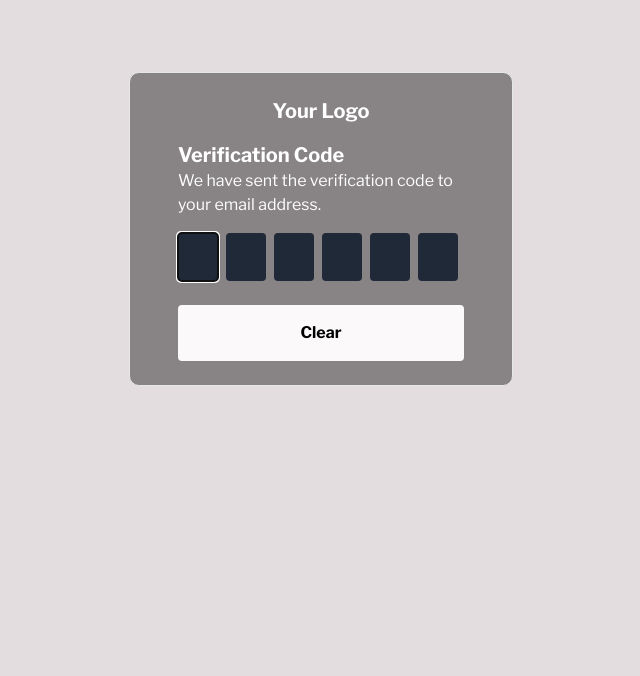
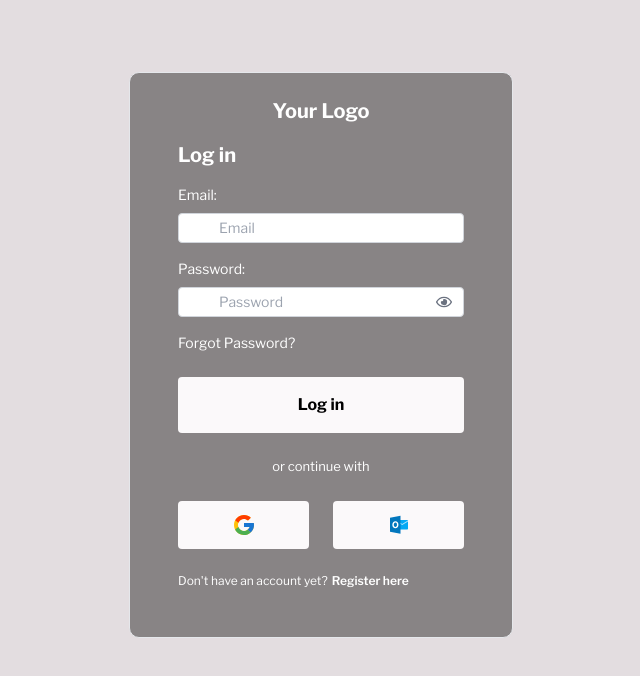
Before and after one commit to dott13/KitKatFrontend, a React (Vite) app: page /login in a window 1280 px wide. Shown: the top 676 px of the page, without its empty margins (319-959 px from the left). Built offline with nearby package versions, Linux system fonts and the light colour scheme; no server answers.

Commit message:
changed from useRef to array, add setEmail to send it to LoginOTP.tsx

```diff
--- a/src/components/FullLogin/LoginForms/LoginForm.tsx
+++ b/src/components/FullLogin/LoginForms/LoginForm.tsx
@@ -12,11 +12,12 @@ import "./login-button.css"
 
 interface LoginFormData {
   email: string;
+  setEmail: (email: string) => void;
   password: string;
   toggleForm: (toggleType: "login" | "register" | "reset" | "redirect" | "otp") => void;
 }
 
-const LoginForm: React.FC<LoginFormData> = ({toggleForm}) => {
+const LoginForm: React.FC<LoginFormData> = ({toggleForm, setEmail}) => {
   const [formData, setFormData] = useState<Partial<LoginFormData>>({
     email: "",
     password: "",
@@ -63,7 +64,7 @@ const LoginForm: React.FC<LoginFormData> = ({toggleForm}) => {
             password: formData.password as string,
           })
         ).unwrap();
-
+        setEmail(formData.email as string);
         toggleForm("otp")
 
       } catch (error) {
--- a/src/components/FullLogin/LoginForms/LoginOTP.tsx
+++ b/src/components/FullLogin/LoginForms/LoginOTP.tsx
@@ -1,4 +1,4 @@
-import React, { useRef, useState} from "react";
+import React, { useState} from "react";
 import {loginOTPUser} from "../../../redux/userSlice/userSlice.tsx";
 import {AppDispatch} from "../../../redux/store/configureStore";
 import {useDispatch} from "react-redux";
@@ -9,13 +9,13 @@ import "./login-button.css"
 interface LoginOTPFormData {
   email: string;
   otpCode: string;
+  toggleForm: (toggleType: "login" | "register" | "reset" | "redirect"| "otp") => void;
 }
-const LoginOTPForm: React.FC<LoginOTPFormData> = ({email}) => {
+const LoginOTPForm: React.FC<LoginOTPFormData> = ({email, toggleForm}) => {
   const [formData, setFormData] = useState<Partial<LoginOTPFormData>>({
-    otpCode: "",
+    otpCode: "******",
   });
   const [isLoading, setIsLoading] = useState(false);
-
 
 
   const [formErrors, setFormErrors] = useState<
@@ -27,76 +27,91 @@ const LoginOTPForm: React.FC<LoginOTPFormData> = ({email}) => {
   const navigate = useNavigate(); // Hook for navigation
 
 
-  const inputRefs = [
-    useRef(null),
-    useRef(null),
-    useRef(null),
-    useRef(null),
-    useRef(null),
-    useRef(null),
-  ];
-
-
   const resetCode = () => {
-    inputRefs.forEach(ref => {
-      ref!.current.value = '';
-    });
-    inputRefs[0].current.focus();
-
-    setFormData({
-      otpCode: ""
-    });
-  }
-
+    setFormData({ otpCode: "" });
+  };
 
 
   function handleInput(e: React.ChangeEvent<HTMLInputElement>, index: number) {
     const input = e.target;
-    const previousInput = inputRefs[index - 1];
-    const nextInput = inputRefs[index + 1];
+    const currentCode = formData.otpCode || "";
+    const newCodeArray = currentCode.split("");
 
-    // Update code state with single digit
-    const newCode = [...formData.otpCode as string];
-    // Convert lowercase letters to uppercase
-    if (/^[a-z]+$/.test(input.value)) {
-      const uc = input.value.toUpperCase();
-      newCode[index] = uc;
-      inputRefs[index].current.value = uc;
+    if (input.value === "" || /^[a-z]$/.test(input.value)) {
+      newCodeArray[index] = "*";
     } else {
-      newCode[index] = input.value;
-    }
-    setFormData({
-      otpCode: newCode.join('')
-    });
 
-    input.select();
+      newCodeArray[index] = input.value;
+      if (index < 5) {
 
-    if (input.value === '') {
-      // If the value is deleted, select previous input, if exists
-      if (previousInput) {
-        previousInput.current.focus();
-      }
-    } else if (nextInput) {
-      // Select next input on entry, if exists
-      nextInput.current.select();
+        changeFocus(index+1)
+
       }
     }
 
+    setFormData({ otpCode: newCodeArray.join("") }); // Update the form data
+    input.select(); // Select the current input
+
+
+  }
+
+  const handleKeyPress = (e: React.KeyboardEvent<HTMLInputElement>) => {
+    // Allow only digits (0-9) and prevent other characters
+    if (!/[0-9]/.test(e.key)) {
+      e.preventDefault();
+    }
+  };
+  const changeFocus = (index:number)=>{
+    setTimeout(() => {
+      const nextInput = document.querySelector(`input[data-index='${index}']`) as HTMLInputElement;
+      if (nextInput) {
+        nextInput.focus();
+      }
+    }, 0);
+  }
 
   function handleFocus(e: React.ChangeEvent<HTMLInputElement>) {
     e.target.select();
   }
 
+  function handleKeyDown(e: React.KeyboardEvent<HTMLInputElement>, index: number) {
+    const currentCode = formData.otpCode || ""; // Get the current OTP code
+    const input = e.target;
+
+    // eslint-disable-next-line @typescript-eslint/ban-ts-comment
+    // @ts-expect-error
+    if ((e.key === "Backspace" || e.key === "Delete") && input.value === '') {
+
+      const newCode = currentCode.split("");
+      newCode[index] = "*";
+      setFormData({ otpCode: newCode.join("") });
+
+      // Focus the previous input if it exists
+      if (index >= 1) {
+        changeFocus(index-1);
+      }
+    }
+  }
+
   const handlePaste = (e: React.ClipboardEvent) => {
     const pastedCode = e.clipboardData.getData('text');
+
     if (pastedCode.length === 6) {
+      const newOtpCode = pastedCode.split("");
+
       setFormData({
-        otpCode: pastedCode
+        otpCode: newOtpCode.join("")
       });
-      inputRefs.forEach((inputRef, index) => {
-        inputRef.current.value = pastedCode.charAt(index);
+
+      newOtpCode.forEach((char, index) => {
+        const inputField = document.getElementById(`otp-input-${index}`)as HTMLInputElement;
+        if (inputField) {
+          inputField.value = char;
+        }
       });
+
     }
+
   };
 
   const handleSubmit = async (e: React.FormEvent) => {
@@ -106,7 +121,7 @@ const LoginOTPForm: React.FC<LoginOTPFormData> = ({email}) => {
     e.preventDefault();
 
       try {
-
+        console.log(formData.otpCode)
         const response = await dispatch(
           loginOTPUser({
             email: email,
@@ -122,6 +137,7 @@ const LoginOTPForm: React.FC<LoginOTPFormData> = ({email}) => {
           if (error.includes("User not found")) {
             setFormErrors((prevErrors) => ({
               ...prevErrors,
+              otpCode: ["User not found"],
             }));
           } else if (error.includes("Incorrect password")) {
             setFormErrors((prevErrors) => ({
@@ -138,79 +154,66 @@ const LoginOTPForm: React.FC<LoginOTPFormData> = ({email}) => {
 
   };
 
-  const handleClear = (e: React.FormEvent) =>{
-    e.preventDefault();
 
-
-    resetCode();
-
-  }
 
   return (
     <div className="w-96 m-auto bg-widget border-solid border-inherit border-[1px] rounded-[10px] mt-10">
       <h2 className="text-xl font-bold pt-6 text-center">Your Logo</h2>
 
       <div className="mt-4 pb-6 flex flex-col mx-12">
-
         <h3 className="text-xl font-bold">Verification Code</h3>
-        <p>We have sent the verification code to your email address.</p>
+        <p className="mt-4 block text-sm">We have sent the verification code to your email address.</p>
 
         <div className="mt-4 flex gap-2 relative">
           {[0, 1, 2, 3, 4, 5].map((index) => (
             <input
-              className={`text-2xl bg-gray-800 w-10 flex p-2 text-center ${
+              id={`otp-input-${index}`}
+              className={`text-2xl bg-white w-10 flex p-2 text-center text-black ${
                 formErrors.otpCode ? "border-red-500" : "border-gray-300"
               } rounded `}
               key={index}
               type="text"
+              placeholder={"*"}
               maxLength={1}
               onChange={(e) => handleInput(e, index)}
-              ref={inputRefs[index]}
+              data-index={index}
               autoFocus={index === 0}
               onFocus={handleFocus}
-              // onKeyDown={(e) => handleKeyDown(e, index)}
               onPaste={handlePaste}
+              onKeyPress={handleKeyPress}
+              onKeyDown={(e) => handleKeyDown(e, index)}
               disabled={isLoading}
             />
           ))}
         </div>
 
+        <p className={"mt-4  text-xs"}>
+          Take me
+          <a
+            className="font-semibold ml-1 hover:underline hover:cursor-pointer inline-block"
+            onClick={() => toggleForm("login")}
+          > Back
+          </a>
+        </p>
+
         {
-          !(formData.otpCode?.length === 6)
+          formData.otpCode === "******"
             ?
             <button
-              className="login-animated-button bg-button text-black text-center mt-6 w-full py-4 font-bold text-base rounded "
-              onClick={handleClear}
+              className="mb-6 login-animated-button bg-button text-black text-center mt-6 w-full py-4 font-bold text-base rounded "
+              onClick={resetCode}
             >
               Clear
             </button>
             :
             <button
               type="submit"
-              className="login-animated-button bg-button text-black text-center mt-6 w-full py-4 font-bold text-base rounded "
+              className="mb-6 login-animated-button bg-button text-black text-center mt-6 w-full py-4 font-bold text-base rounded "
               onClick={handleSubmit}
             >
               Submit
             </button>
         }
-
-        {/*<div className="mt-4">*/}
-        {/*  <div className="relative flex items-center">*/}
-        {/*    <input*/}
-        {/*      type={"text"}*/}
-        {/*      name="otpCode"*/}
-        {/*      id="otpCode"*/}
-          {/*      value={formData.otpCode}*/}
-          {/*      maxLength={20}*/}
-          {/*      onChange={handleChange}*/}
-          {/*      placeholder="000000"*/}
-          {/*      className={`w-full pl-10 pr-3 py-1 mt-2 text-sm text-black border ${*/}
-          {/*        formErrors.otpCode ? "border-red-500" : "border-gray-300"*/}
-          {/*      } rounded relative`}*/}
-          {/*    />*/}
-          {/*  </div>*/}
-          {/*</div>*/}
-
 
 
       </div>
--- a/src/components/FullLogin/LoginForms/RegisterForm.tsx
+++ b/src/components/FullLogin/LoginForms/RegisterForm.tsx
@@ -12,6 +12,8 @@ import "./login-button.css"
 
 interface RegisterFormData {
   email: string;
+  setEmail: (email: string) => void;
+
   password: string;
   confirmPassword: string;
   toggleForm: (toggleType: "login" | "register" | "reset" | "redirect" | "otp") => void;
@@ -60,7 +62,7 @@ const validatePassword = (password: string): string[] => {
   return errors;
 };
 
-const RegisterForm: React.FC<RegisterFormData> = ({toggleForm}) => {
+const RegisterForm: React.FC<RegisterFormData> = ({toggleForm, setEmail}) => {
   const [formData, setFormData] = useState<Partial<RegisterFormData>>({
     email: "",
     password: "",
@@ -157,13 +159,13 @@ const RegisterForm: React.FC<RegisterFormData> = ({toggleForm}) => {
 
         // Dispatch login action after successful registration
         try {
-
           await dispatch(
             loginUser({
               email: formData.email as string,
               password: formData.password as string,
             })
           ).unwrap();
+          setEmail(formData.email as string);
           toggleForm("otp");
 
         } catch (error) {
--- a/src/components/FullLogin/LoginForms/ResetForm.tsx
+++ b/src/components/FullLogin/LoginForms/ResetForm.tsx
@@ -9,7 +9,7 @@ import "./login-button.css"
 
 interface ResetFormData {
   email: string;
-  toggleForm: (type: "login" | "register" | "reset" | "redirect") => void;
+  toggleForm: (type: "login" | "register" | "reset" | "redirect" | "otp") => void;
   setMessage: (message: string) => void;
 }
 
--- a/src/components/FullLogin/LoginPage/LoginPageView.tsx
+++ b/src/components/FullLogin/LoginPage/LoginPageView.tsx
@@ -12,6 +12,7 @@ const LoginPageView: React.FC = () => {
   // const dispatch = useDispatch<AppDispatch>();
   const [activeForm, setActiveForm] = useState<"login"|"register"|"reset"|"redirect"|"otp">("login")
   const [message, setMessage] = useState<string>("Check your email please");
+  const [email, setEmail] = useState<string>("");
 
   const toggleForm = (toggleType:"login"|"register"|"reset"|"redirect"|"otp") => {
     setActiveForm(toggleType);
@@ -21,7 +22,7 @@ const LoginPageView: React.FC = () => {
     switch (activeForm){
       case "register":
         return (
-            <RegisterForm toggleForm={toggleForm} email={""} password={""} confirmPassword={""}/>
+            <RegisterForm toggleForm={toggleForm} setEmail={(email)=>setEmail(email)} email={""} password={""} confirmPassword={""}/>
         )
       case "reset":
         return (
@@ -33,18 +34,15 @@ const LoginPageView: React.FC = () => {
         )
       case "otp":
         return (
-          <LoginForm toggleForm={toggleForm} email={""} password={""}/>
+        <LoginOTPForm otpCode={""} email={email} toggleForm={toggleForm}  />
 
         )
       default:
         return (
-          <LoginOTPForm email={""} otpCode={""}  />
-          //eu aici o sa schimb sa fie login , prosta am pus sa nu ma fut de fiecare data sa fac login
-
+          <LoginForm toggleForm={toggleForm} setEmail={(email)=>setEmail(email)} email={""} password={""}/>
         )
     }
   }
-
 
   return (
     <div>
```
Lines whose indentation alone changed are shown as unchanged.
